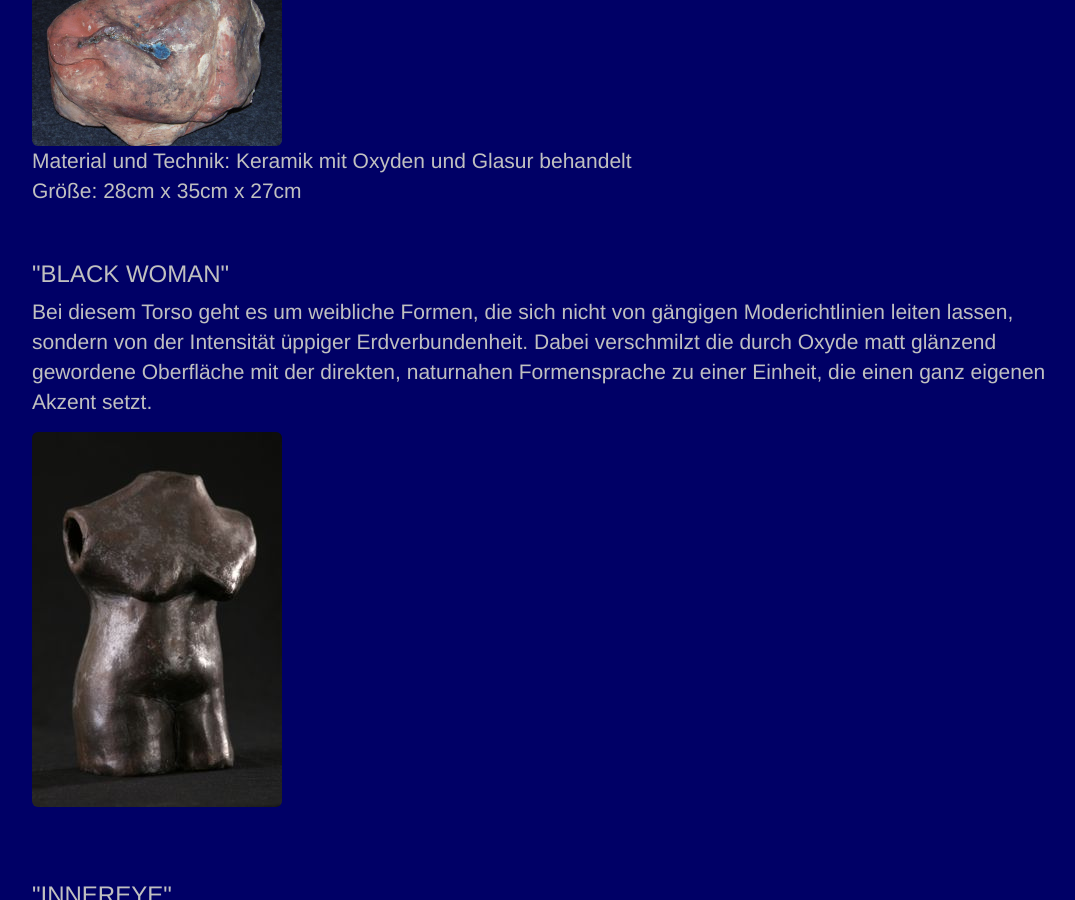
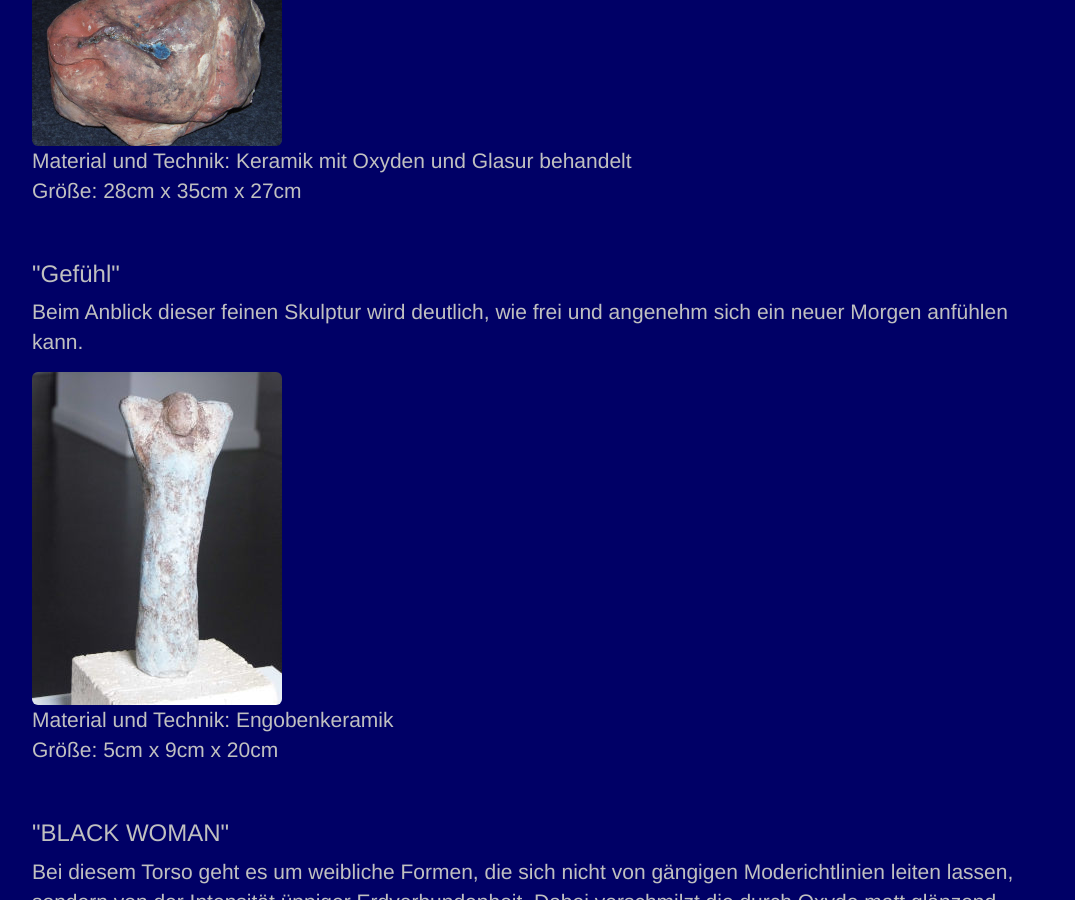
Before and after one commit to schmidb/CBArts, a Jekyll site: the page built from skulpturen.html, in a window 1280 px wide and 900 px high, scrolled down 1026 px. Shown: the whole window, without its empty margins (98-1173 px from the left). Built offline with Jekyll 4.4.1, drawn with Linux system fonts in a browser that asks for light colours.

Commit message:
gefuehl upload und images kleiner

```diff
--- a/skulpturen.html
+++ b/skulpturen.html
@@ -29,6 +29,15 @@ die Künstlerin dazu.</p>
 <p><a href="img/skulpturen/steter_tropfen.jpg" target="_blank"><img src="img/skulpturen/steter_tropfen_kl.jpg" width="250" border="0" class="img-rounded"></a>
 <br>Material und Technik: Keramik mit Oxyden und Glasur behandelt
 <br>Größe: 28cm x 35cm x 27cm</p>
+
+
+<br>
+<h3>"Gefühl"</h3>
+<p>Beim Anblick dieser feinen Skulptur wird deutlich, wie frei und angenehm
+sich ein neuer Morgen anfühlen kann.</p>
+<p><a href="img/skulpturen/gefuehl.jpg" target="_blank"><img src="img/skulpturen/gefuehl_kl.jpg" width="250" border="0" class="img-rounded"></a>
+<br>Material und Technik: Engobenkeramik
+<br>Größe: 5cm x 9cm x 20cm </p>
 
 
 
```
Also changed, not shown: img/skulpturen/gefuehl.jpg (added), img/skulpturen/gefuehl_kl.jpg (added).
